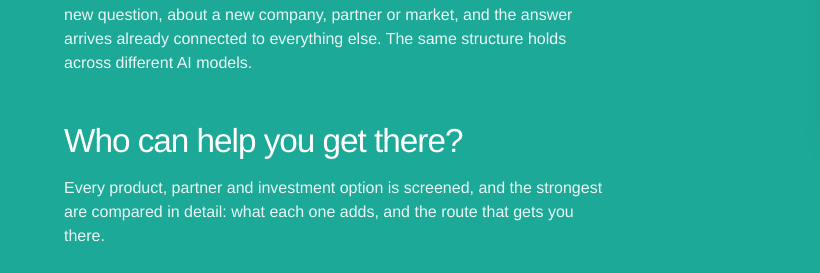
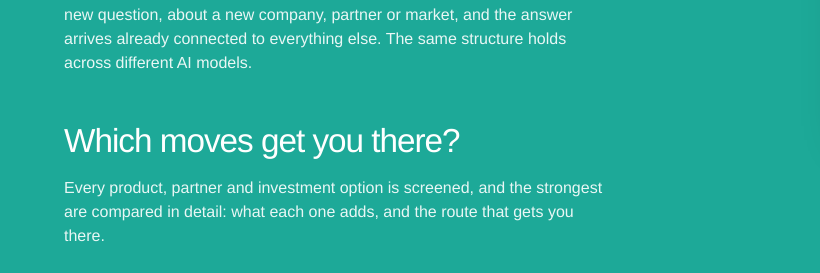
Before and after one commit to TheTruthBoy/depthless_site, a plain HTML site: page index.html in a window 1280 px wide. Shown: the part 2107-2380 px from the top of the page, 0-820 px from the left. Drawn offline with Linux system fonts and the light colour scheme.

Commit message:
Update index.html

```diff
--- a/index.html
+++ b/index.html
@@ -72,7 +72,7 @@
           <p class="body"><strong>One system that keeps growing.</strong> Depthless models a whole market in a single connected space. Every layer added to it, from buyer intents to demand, supply and formations, has deepened the same picture. Ask it a new question, about a new company, partner or market, and the answer arrives already connected to everything else. The same structure holds across different AI models.</p>
         </div>
         <div>
-          <h2>Who can help you get there?</h2>
+          <h2>Which moves get you there?</h2>
           <p class="body">Every product, partner and investment option is screened, and the strongest are compared in detail: what each one adds, and the route that gets you there.</p>
         </div>
       </div>
```
